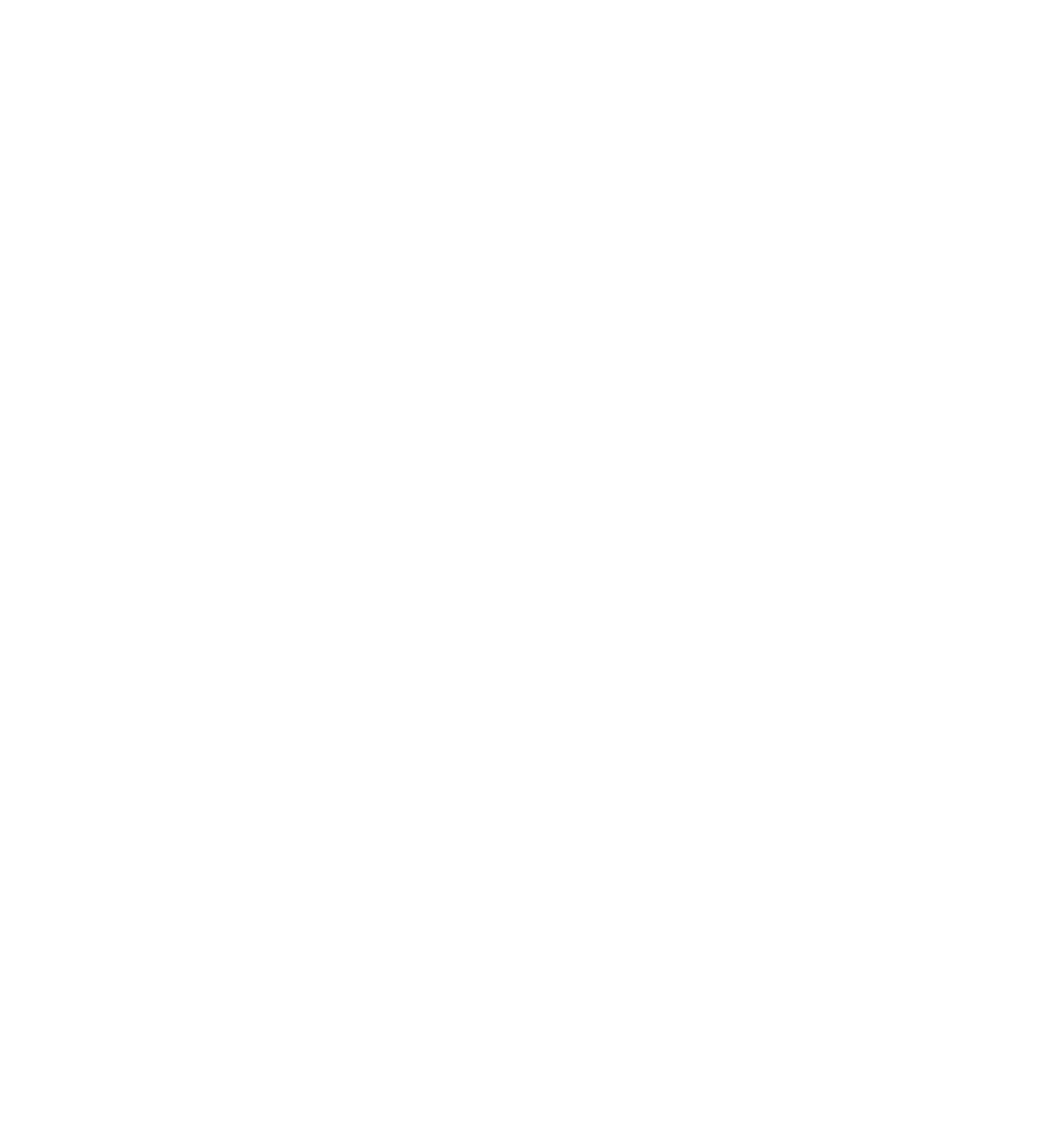
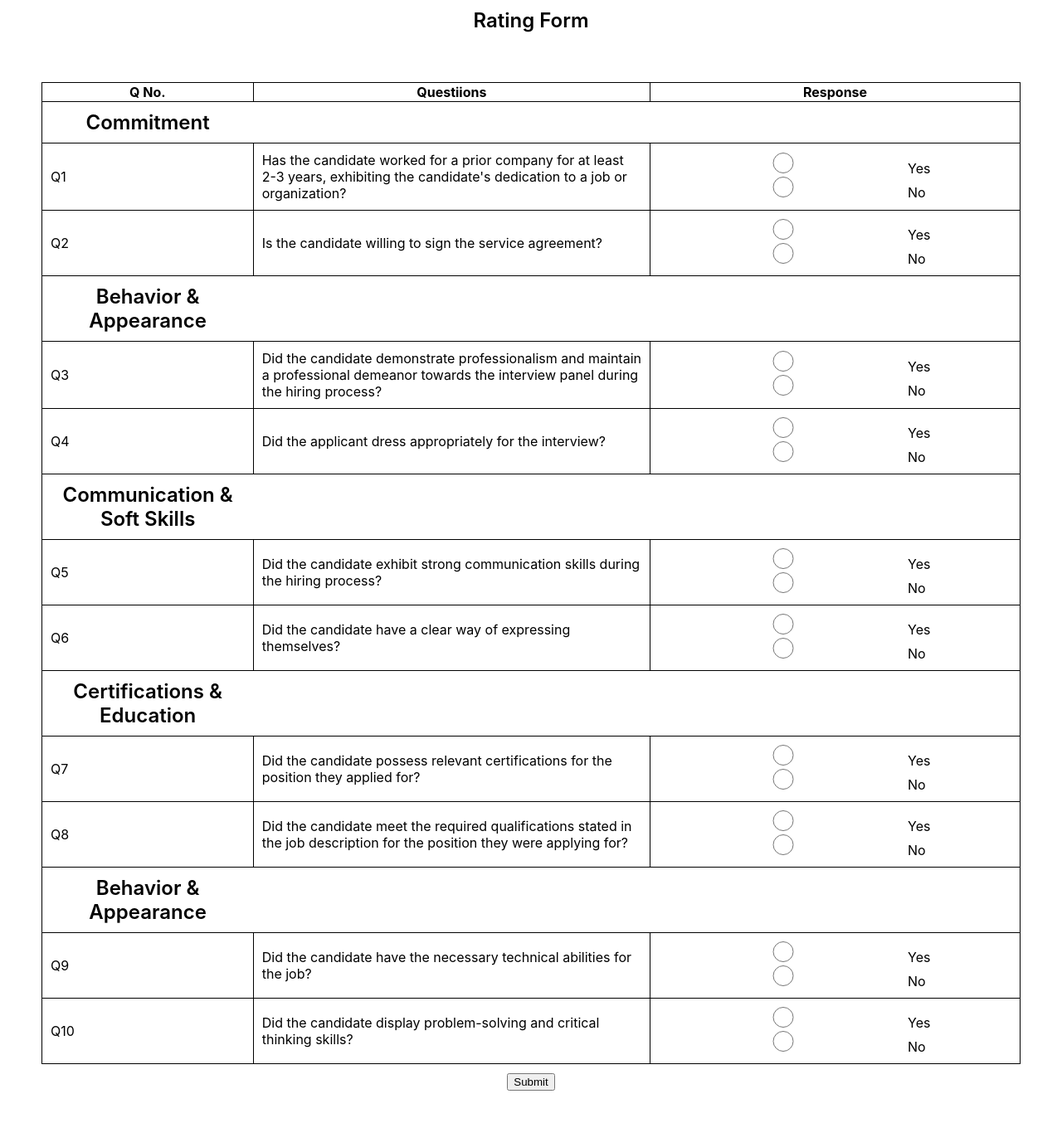
Before and after one commit to gauravbasantani/ccr-react, a React (Create React App) app: page /ratingform in a window 1280 px wide. Before the commit this address had no page. Shown: the top 1354 px of the page at 83% size. Before the commit the page ends 800 px from the top, so only its background shows below. Built offline with nearby package versions, Linux system fonts and the light colour scheme.

Commit message:
rating form

```diff
--- a/src/App.tsx
+++ b/src/App.tsx
@@ -5,6 +5,7 @@
 
 import HRRegister from './components/HRRegister';
 import { BrowserRouter, Routes, Route } from 'react-router-dom';
+import RatingForm from './components/RatingForm';
 
 
 function App() {
@@ -16,6 +17,7 @@
       <Route path='/registerhr' element={<HRRegister/>}/>
       <Route path='/registercandidate' element={<CandidateRegister/>}/>
       <Route path='/logincandidate' element={<CandidateLogin/>}/>
+      <Route path='/ratingform' element={<RatingForm/>}/>
 
     </Routes>
     </BrowserRouter>
--- /dev/null
+++ b/src/components/RatingForm.css
@@ -0,0 +1,25 @@
+
+table {
+    border-collapse: collapse;
+    margin: auto;
+  }
+table, th, td {
+    border: 1px solid;
+
+}
+td{
+    margin: auto;
+    padding: 10px;
+}
+.heading{
+    margin: auto;
+    text-align: center;
+    padding: 10px;
+}
+.rating{
+    padding: 50px;
+}
+.submitButton{
+    margin-top: 10px;
+    text-align: center;
+}
--- /dev/null
+++ b/src/components/RatingForm.tsx
@@ -0,0 +1,169 @@
+import './RatingForm.css';
+
+const RatingForm = () => {
+    return (
+      <div>
+          <p className='heading'> Rating Form</p>
+          <div className='rating'>
+              <table>
+                  <tr>
+                      <th>Q No.</th>
+                      <th>Questiions</th>
+                      <th>Response</th>
+                  </tr>
+                  <tr>
+                      <strong><p className='heading'>Commitment</p></strong>
+                  </tr>
+                  <tr>
+                    <td>Q1</td>
+                    <td>Has the candidate worked for a prior company for at least 2-3 years, exhibiting the candidate's dedication to a job or organization?</td>
+                    <td>
+                        <span>
+                        <input type="radio" id="yes" name="fav_language" value="HTML"/>
+                        <label htmlFor="yes">Yes</label>
+                        <input type="radio" id="no" name="fav_lan guage" value="CSS"/>
+                        <label htmlFor="no">No</label>
+                        </span>
+                    </td>
+                  </tr>
+                    <tr>
+                    <td>Q2</td>
+                    <td>Is the candidate willing to sign the service agreement?</td>
+                    <td>
+                        <span>
+                        <input type="radio" id="yes" name="fav_language" value="HTML"/>
+                        <label htmlFor="yes">Yes</label>
+                        <input type="radio" id="no" name="fav_lan guage" value="CSS"/>
+                        <label htmlFor="no">No</label>
+                        </span>
+                    </td>
+                  </tr>
+
+                  <tr>
+                      <strong><p className='heading'>Behavior & Appearance</p></strong>
+                  </tr>
+                  <tr>
+                    <td>Q3</td>
+                    <td>Did the candidate demonstrate professionalism and maintain a professional demeanor towards the interview panel during the hiring process?</td>
+                    <td>
+                        <span>
+                        <input type="radio" id="yes" name="fav_language" value="HTML"/>
+                        <label htmlFor="yes">Yes</label>
+                        <input type="radio" id="no" name="fav_lan guage" value="CSS"/>
+                        <label htmlFor="no">No</label>
+                        </span>
+                    </td>
+                  </tr>
+                    <tr>
+                    <td>Q4</td>
+                    <td>Did the applicant dress appropriately for the interview?</td>
+                    <td>
+                        <span>
+                        <input type="radio" id="yes" name="fav_language" value="HTML"/>
+                        <label htmlFor="yes">Yes</label>
+                        <input type="radio" id="no" name="fav_lan guage" value="CSS"/>
+                        <label htmlFor="no">No</label>
+                        </span>
+                    </td>
+                  </tr>
+
+
+
+                  <tr>
+                      <strong><p className='heading'>Communication & Soft Skills</p></strong>
+                  </tr>
+                  <tr>
+                    <td>Q5</td>
+                    <td>Did the candidate exhibit strong communication skills during the hiring process?</td>
+                    <td>
+                        <span>
+                        <input type="radio" id="yes" name="fav_language" value="HTML"/>
+                        <label htmlFor="yes">Yes</label>
+                        <input type="radio" id="no" name="fav_lan guage" value="CSS"/>
+                        <label htmlFor="no">No</label>
+                        </span>
+                    </td>
+                  </tr>
+                    <tr>
+                    <td>Q6</td>
+                    <td>Did the candidate have a clear way of expressing themselves?</td>
+                    <td>
+                        <span>
+                        <input type="radio" id="yes" name="fav_language" value="HTML"/>
+                        <label htmlFor="yes">Yes</label>
+                        <input type="radio" id="no" name="fav_lan guage" value="CSS"/>
+                        <label htmlFor="no">No</label>
+                        </span>
+                    </td>
+                  </tr>
+
+
+                  <tr>
+                      <strong><p className='heading'>Certifications & Education</p></strong>
+                  </tr>
+                  <tr>
+                    <td>Q7</td>
+                    <td>Did the candidate possess relevant certifications for the position they applied for?</td>
+                    <td>
+                        <span>
+                        <input type="radio" id="yes" name="fav_language" value="HTML"/>
+                        <label htmlFor="yes">Yes</label>
+                        <input type="radio" id="no" name="fav_lan guage" value="CSS"/>
+                        <label htmlFor="no">No</label>
+                        </span>
+                    </td>
+                  </tr>
+                    <tr>
+                    <td>Q8</td>
+                    <td>Did the candidate meet the required qualifications stated in the job description for the position they were applying for?</td>
+                    <td>
+                        <span>
+                        <input type="radio" id="yes" name="fav_language" value="HTML"/>
+                        <label htmlFor="yes">Yes</label>
+                        <input type="radio" id="no" name="fav_lan guage" value="CSS"/>
+                        <label htmlFor="no">No</label>
+                        </span>
+                    </td>
+                  </tr>
+
+                  <tr>
+                      <strong><p className='heading'>Behavior & Appearance</p></strong>
+                  </tr>
+                  <tr>
+                    <td>Q9</td>
+                    <td>Did the candidate have the necessary technical abilities for the job?</td>
+                    <td>
+                        <span>
+
+                        <input type="radio" id="yes" name="fav_language" value="HTML"/>
+                        <label htmlFor="yes">Yes</label>
+                        <input type="radio" id="no" name="fav_lan guage" value="CSS"/>
+                        <label htmlFor="no">No</label>
+                        </span>
+                    </td>
+                  </tr>
+                    <tr>
+                    <td>Q10</td>
+                    <td>Did the candidate display problem-solving and critical thinking skills?</td>
+                    <td>
+                        <span>
+                        <input type="radio" id="yes" name="fav_language" value="HTML"/>
+                        <label htmlFor="yes">Yes</label>
+                        <input type="radio" id="no" name="fav_lan guage" value="CSS"/>
+                        <label htmlFor="no">No</label>
+                        </span>
+                    </td>
+                  </tr>
+
+
+              </table>
+                <div className='submitButton'>
+                <button type='submit' >Submit</button>
+                </div>
+
+          </div>
+      </div>
+    );
+  };
+
+  export default RatingForm;
```
Also changed, not shown: src/components/Login.css (line endings or trailing spaces).
